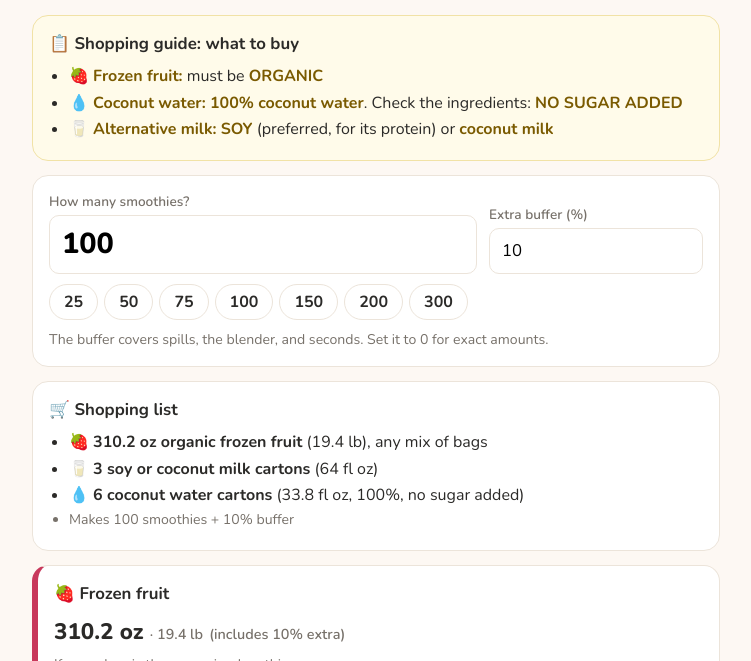
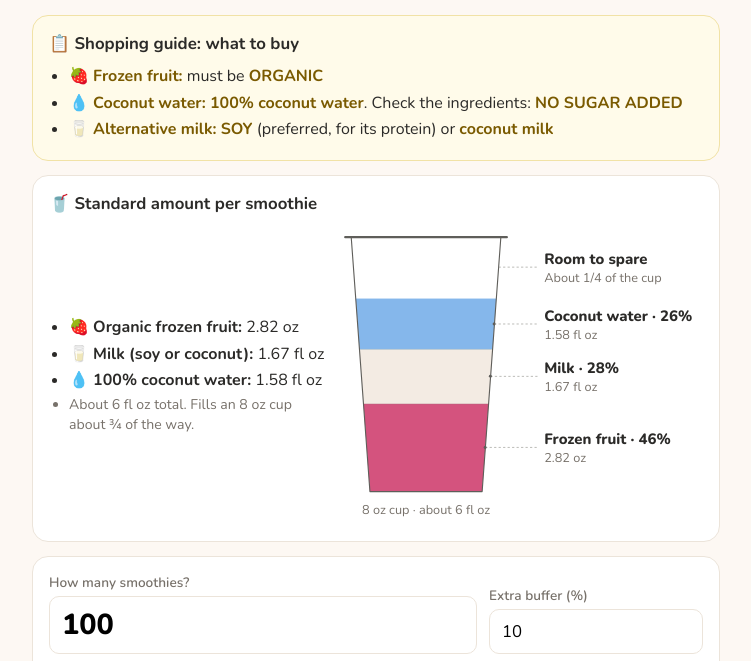
Before and after one commit to microsimstatlab/Harvestinghealth, a plain HTML site: page index.html in a window 1280 px wide. Shown: the part 110-771 px from the top of the page, without its empty margins (264-1015 px from the left). Drawn offline with nearby package versions, Linux system fonts and the light colour scheme.

Commit message:
Add files via upload

```diff
--- a/index.html
+++ b/index.html
@@ -46,6 +46,7 @@
   details summary{cursor:pointer;font-weight:700}
   .grid3{display:grid;grid-template-columns:repeat(auto-fit,minmax(150px,1fr));gap:10px;margin-top:10px}
   .muted{color:var(--muted);font-size:.88rem}
+  .per{display:flex;flex-wrap:wrap;gap:12px;align-items:center}
   .guide{background:#fffbea;border-color:#f1e2a6}
   .guide b{color:#7a5a00}
   .list{margin:0;padding-left:20px}
@@ -64,6 +65,48 @@
       <li>💧 <b>Coconut water:</b> <b>100% coconut water</b>. Check the ingredients: <b>NO SUGAR ADDED</b></li>
       <li>🥛 <b>Alternative milk:</b> <b>SOY</b> (preferred, for its protein) or <b>coconut milk</b></li>
     </ul>
+  </div>
+
+  <div class="card">
+    <h2>🥤 Standard amount per smoothie</h2>
+    <div class="per">
+      <ul class="list" style="flex:1;min-width:200px">
+        <li>🍓 <b>Organic frozen fruit:</b> <span style="white-space:nowrap">2.82 oz</span></li>
+        <li>🥛 <b>Milk (soy or coconut):</b> <span style="white-space:nowrap">1.67 fl oz</span></li>
+        <li>💧 <b>100% coconut water:</b> <span style="white-space:nowrap">1.58 fl oz</span></li>
+        <li class="muted">About 6 fl oz total. Fills an 8 oz cup about ¾ of the way.</li>
+      </ul>
+      <svg viewBox="185 45 485 400" role="img" aria-label="An 8 oz cup about three-quarters full: frozen fruit 46% at the bottom, milk 28% in the middle, coconut water 26% on top" style="flex:1.4;min-width:260px;max-width:460px;width:100%;font-family:inherit">
+        <defs><clipPath id="cup"><polygon points="200,60 400,60 375,400 225,400"/></clipPath></defs>
+        <g clip-path="url(#cup)">
+          <rect x="180" y="283" width="240" height="120" fill="#D4537E"/>
+          <rect x="180" y="210" width="240" height="73" fill="#F3EBE3"/>
+          <rect x="180" y="142" width="240" height="68" fill="#85B7EB"/>
+          <line x1="180" y1="210" x2="420" y2="210" stroke="#B4B2A9" stroke-width="0.5"/>
+          <line x1="180" y1="283" x2="420" y2="283" stroke="#993556" stroke-width="0.5"/>
+        </g>
+        <polygon points="200,60 400,60 375,400 225,400" fill="none" stroke="#5F5E5A" stroke-width="1.5" stroke-linejoin="round"/>
+        <line x1="192" y1="60" x2="408" y2="60" stroke="#5F5E5A" stroke-width="3" stroke-linecap="round"/>
+        <g stroke="#888780" stroke-width="0.75" stroke-dasharray="3 3">
+          <line x1="397" y1="100" x2="450" y2="100"/><line x1="391" y1="176" x2="450" y2="176"/>
+          <line x1="386" y1="246" x2="450" y2="246"/><line x1="379" y1="341" x2="450" y2="341"/>
+        </g>
+        <g fill="#5F5E5A"><circle cx="391" cy="176" r="2"/><circle cx="386" cy="246" r="2"/><circle cx="379" cy="341" r="2"/></g>
+        <g font-size="20" font-weight="800" fill="#2b2a28">
+          <text x="458" y="96">Room to spare</text>
+          <text x="458" y="172">Coconut water · 26%</text>
+          <text x="458" y="242">Milk · 28%</text>
+          <text x="458" y="337">Frozen fruit · 46%</text>
+        </g>
+        <g font-size="17" fill="#77716a">
+          <text x="458" y="120">About 1/4 of the cup</text>
+          <text x="458" y="196">1.58 fl oz</text>
+          <text x="458" y="266">1.67 fl oz</text>
+          <text x="458" y="361">2.82 oz</text>
+          <text x="300" y="430" text-anchor="middle">8 oz cup · about 6 fl oz</text>
+        </g>
+      </svg>
+    </div>
   </div>
 
   <div class="card">
```
